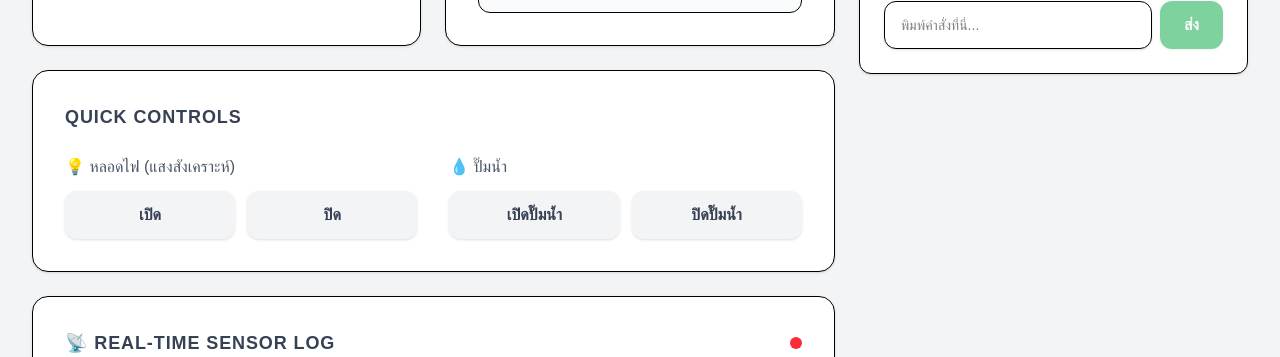
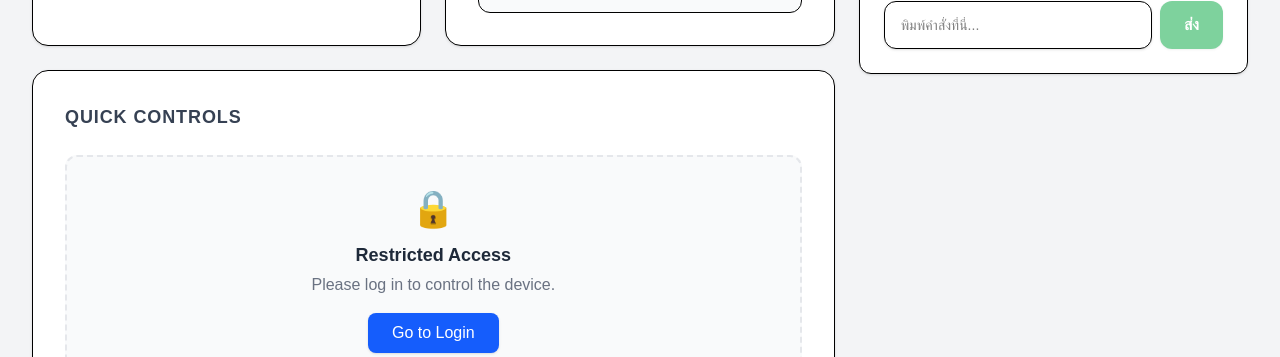
Before and after one commit to dduskxy/Project-IoT, a Next.js app in the folder web/: page / in a window 1280 px wide. Shown: the part 443-800 px from the top of the page. Built offline with nearby package versions, Linux system fonts and the light colour scheme; no server answers; the database is empty.

Commit message:
Hide quick controls from unauthenticated users and protect chat API

```diff
--- a/web/src/app/DashboardClient.tsx
+++ b/web/src/app/DashboardClient.tsx
@@ -5,7 +5,15 @@ import { createClient } from '@/utils/supabase/client';
 import { useRouter } from 'next/navigation';
 import ChatUI from '@/components/ChatUI';
 
-export default function DashboardClient({ initialDeviceStatus, initialSensorData }: { initialDeviceStatus: any, initialSensorData: any[] }) {
+export default function DashboardClient({
+  initialDeviceStatus,
+  initialSensorData,
+  isAdmin = false
+}: {
+  initialDeviceStatus: any,
+  initialSensorData: any[],
+  isAdmin?: boolean
+}) {
   const [deviceStatus, setDeviceStatus] = useState<any>(initialDeviceStatus);
   const [sensorData, setSensorData] = useState<any[]>(initialSensorData);
   const [pendingDevices, setPendingDevices] = useState<Record<string, boolean>>({});
@@ -150,8 +158,21 @@ export default function DashboardClient({ initialDeviceStatus, initialSensorData
         {/* Quick Controls Card */}
         <div className="p-8 border rounded-2xl shadow-sm bg-white text-black transition-all hover:shadow-md">
           <h2 className="text-lg font-bold text-gray-700 mb-6 uppercase tracking-wider">Quick Controls</h2>
+
+          {!isAdmin ? (
+            <div className="flex flex-col items-center justify-center p-8 border-2 border-dashed border-gray-200 rounded-xl bg-gray-50 text-center">
+              <span className="text-4xl mb-3">🔒</span>
+              <h3 className="text-gray-800 font-bold text-lg mb-1">Restricted Access</h3>
+              <p className="text-gray-500 mb-4">Please log in to control the device.</p>
+              <button
+                onClick={() => router.push('/login')}
+                className="px-6 py-2 bg-blue-600 hover:bg-blue-700 text-white font-medium rounded-lg shadow-sm transition"
+              >
+                Go to Login
+              </button>
+            </div>
+          ) : (
             <div className="grid grid-cols-1 sm:grid-cols-2 gap-8">
-
               <div className="flex flex-col gap-3">
                 <p className="text-gray-600 font-medium flex items-center justify-between gap-2">
                   <span>💡 หลอดไฟ (แสงสังเคราะห์)</span>
@@ -197,8 +218,8 @@ export default function DashboardClient({ initialDeviceStatus, initialSensorData
                   </button>
                 </div>
               </div>
-
             </div>
+          )}
         </div>
 
         {/* Real-time Data Table Card */}
--- a/web/src/app/page.tsx
+++ b/web/src/app/page.tsx
@@ -22,6 +22,10 @@ export default async function DashboardPage() {
     .order('timestamp', { ascending: false })
     .limit(50)
 
+  // Check if user is logged in
+  const { data: { user } } = await supabase.auth.getUser()
+  const isAdmin = !!user
+
   return (
     <main className="min-h-screen bg-gray-100">
       {/* Header */}
@@ -37,9 +41,23 @@ export default async function DashboardPage() {
           <Link href="/admin" className="px-5 py-2 text-sm font-bold text-gray-700 bg-gray-100 hover:bg-gray-200 rounded-full transition-colors">
             Admin Panel
           </Link>
-          <Link href="/login" className="px-5 py-2 text-sm font-bold text-white bg-blue-600 hover:bg-blue-700 shadow-md shadow-blue-500/20 rounded-full transition-colors">
-            Login
-          </Link>
+          {isAdmin ? (
+            <form action={async () => {
+              'use server';
+              const { cookies } = await import('next/headers');
+              const { createClient } = await import('@/utils/supabase/server');
+              const supabase = createClient(await cookies());
+              await supabase.auth.signOut();
+            }}>
+              <button className="px-5 py-2 text-sm font-bold text-white bg-red-600 hover:bg-red-700 shadow-md shadow-red-500/20 rounded-full transition-colors">
+                Logout
+              </button>
+            </form>
+          ) : (
+            <Link href="/login" className="px-5 py-2 text-sm font-bold text-white bg-blue-600 hover:bg-blue-700 shadow-md shadow-blue-500/20 rounded-full transition-colors">
+              Login
+            </Link>
+          )}
         </div>
       </header>
 
@@ -48,6 +66,7 @@ export default async function DashboardPage() {
         <DashboardClient
           initialDeviceStatus={deviceStatus || null}
           initialSensorData={sensorData || []}
+          isAdmin={isAdmin}
         />
       </div>
     </main>
--- a/web/src/utils/supabase/middleware.ts
+++ b/web/src/utils/supabase/middleware.ts
@@ -41,11 +41,15 @@ export async function updateSession(request: NextRequest) {
     !request.nextUrl.pathname.startsWith('/auth')
   ) {
     // no user, potentially respond by redirecting the user to the login page
-    // but only if it's a protected route like /admin
+    // but only if it's a protected route like /admin or /api/chat
     if (request.nextUrl.pathname.startsWith('/admin')) {
       const url = request.nextUrl.clone();
       url.pathname = '/login';
       return NextResponse.redirect(url);
+    }
+
+    if (request.nextUrl.pathname.startsWith('/api/chat')) {
+      return NextResponse.json({ error: 'Unauthorized' }, { status: 401 });
     }
   }
 
```
Lines whose indentation alone changed are shown as unchanged.
